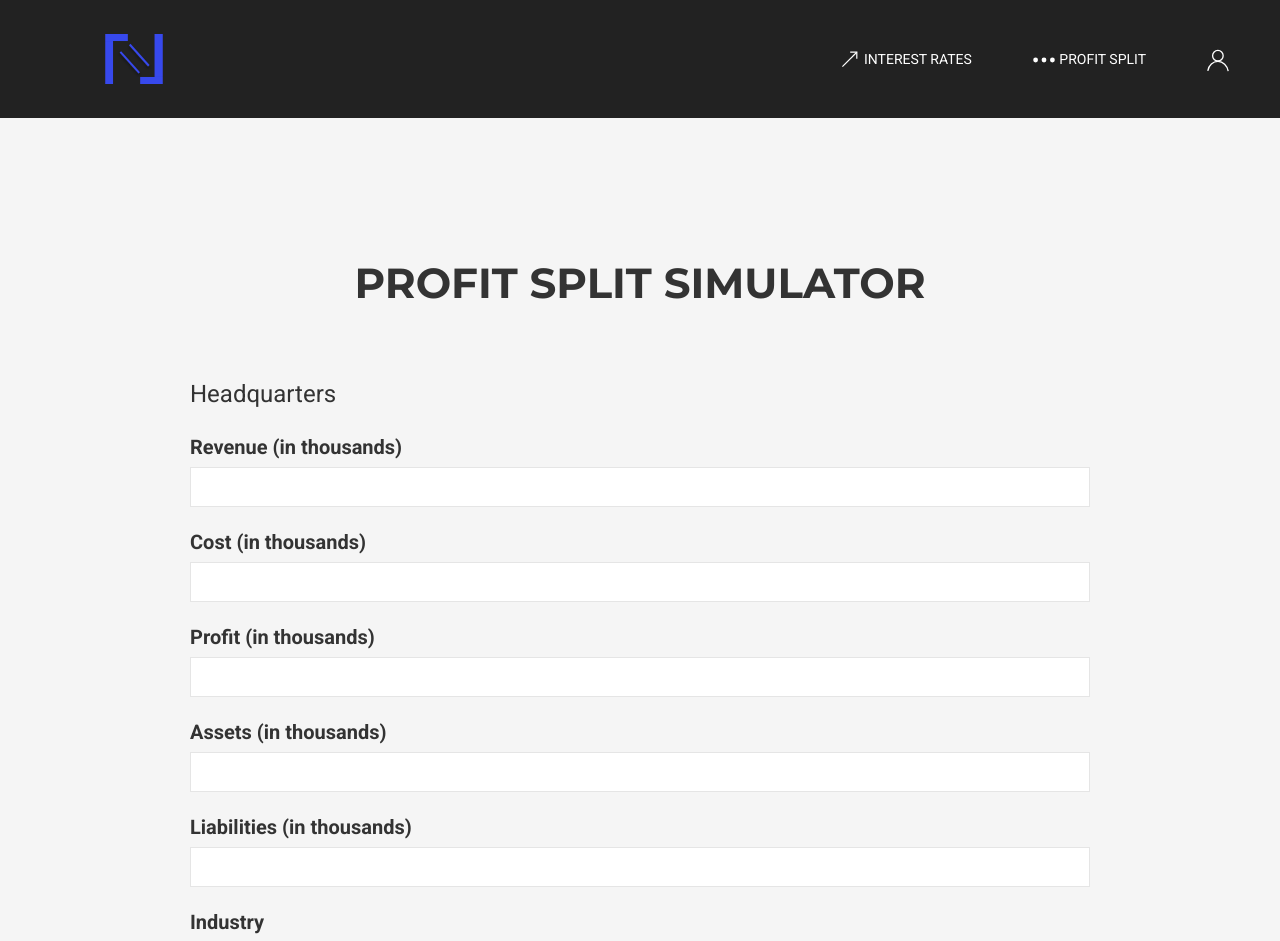
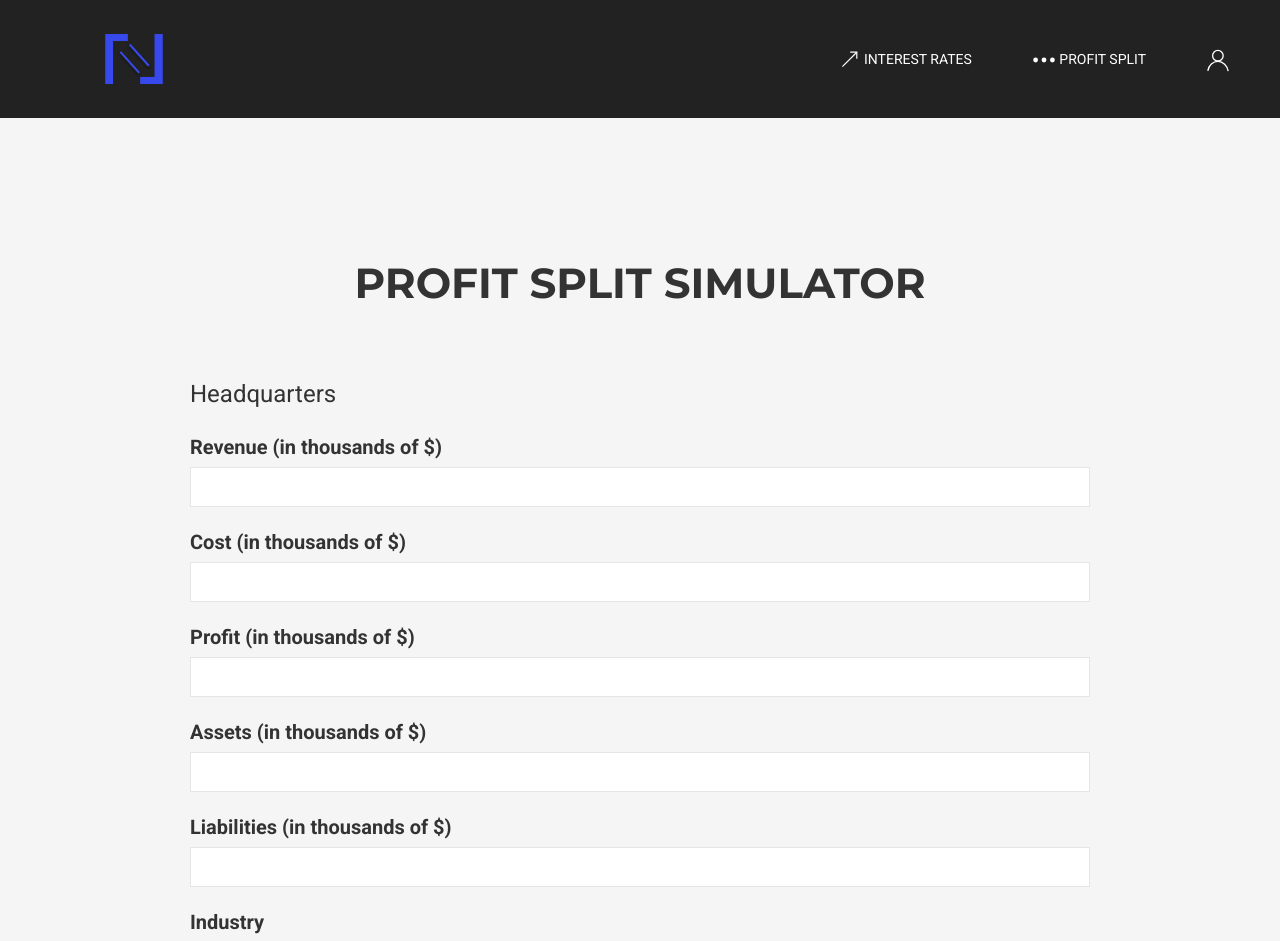
Before and after one commit to erwannlenoach/interest-rate-fe, a Next.js app: page /profit-split in a window 1280 px wide. Shown: the top 941 px of the page. Built offline with nearby package versions, Linux system fonts and the light colour scheme; no server answers; sample sign-in values are in the browser's storage.

Commit message:
fix/display-form-numerical-value

```diff
--- a/app/globals.css
+++ b/app/globals.css
@@ -51,3 +51,7 @@ a:hover {
 .uk-border-rounded {
   border-radius: 8px;
 }
+
+input {
+  font: size 1rem, i !important;
+}
--- a/app/profit-split/page.js
+++ b/app/profit-split/page.js
@@ -44,7 +44,7 @@ const ProfitSplit = () => {
         const decodedToken = jwtDecode(token);
         const username = decodedToken.username;
 
-        // Convert the relevant fields from thousands to nominal value
+        // Convert the relevant fields from thousands of $ to nominal value
         const formDataToSend = {
           ...formData,
           hq_revenue: parseFloat(formData.hq_revenue) * 1000,
@@ -106,11 +106,11 @@ const ProfitSplit = () => {
         <fieldset className="uk-fieldset">
           <legend className="uk-legend">Headquarters</legend>
           {[
-            { label: " Revenue (in thousands)", name: "hq_revenue" },
-            { label: " Cost (in thousands)", name: "hq_cost" },
-            { label: " Profit (in thousands)", name: "hq_profit" },
-            { label: " Assets (in thousands)", name: "hq_assets" },
-            { label: " Liabilities (in thousands)", name: "hq_liabilities" },
+            { label: " Revenue (in thousands of $)", name: "hq_revenue" },
+            { label: " Cost (in thousands of $)", name: "hq_cost" },
+            { label: " Profit (in thousands of $)", name: "hq_profit" },
+            { label: " Assets (in thousands of $)", name: "hq_assets" },
+            { label: " Liabilities (in thousands of $)", name: "hq_liabilities" },
             {
               label: " Industry",
               name: "hq_industry",
@@ -161,11 +161,11 @@ const ProfitSplit = () => {
         <fieldset className="uk-fieldset uk-margin-top">
           <legend className="uk-legend">Subsidiary</legend>
           {[
-            { label: "Revenue (in thousands)", name: "subs_revenue" },
-            { label: "Cost (in thousands)", name: "subs_cost" },
-            { label: "Profit (in thousands)", name: "subs_profit" },
-            { label: "Assets (in thousands)", name: "subs_assets" },
-            { label: "Liabilities (in thousands)", name: "subs_liabilities" },
+            { label: "Revenue (in thousands of $)", name: "subs_revenue" },
+            { label: "Cost (in thousands of $)", name: "subs_cost" },
+            { label: "Profit (in thousands of $)", name: "subs_profit" },
+            { label: "Assets (in thousands of $)", name: "subs_assets" },
+            { label: "Liabilities (in thousands of $)", name: "subs_liabilities" },
             {
               label: "Industry",
               name: "subs_industry",
```
Also changed, not shown: app/interest-rates/page.js (+4 -4 lines).
